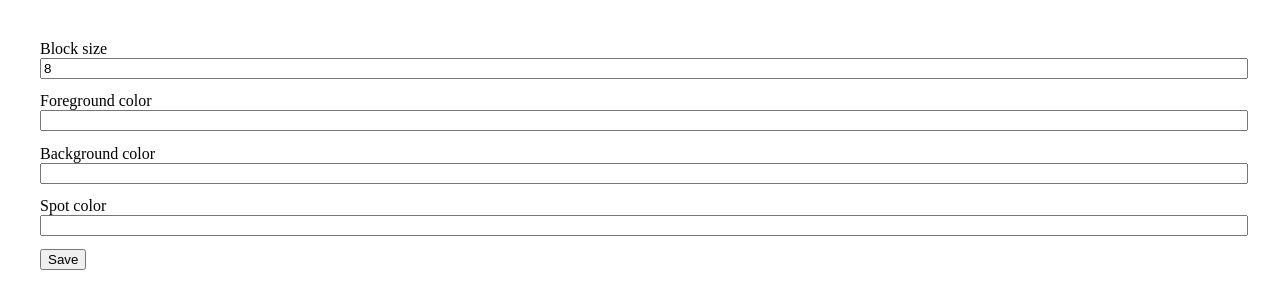
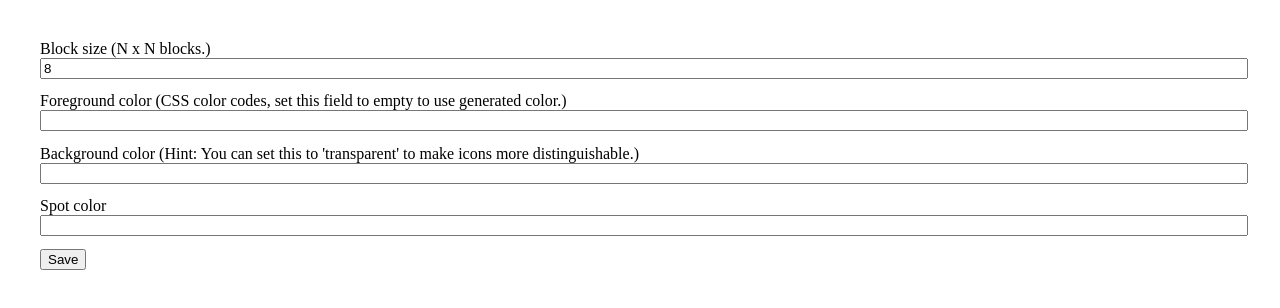
Before and after one commit to wolfgang42/identfavicon-quantum, a browser extension: page src/options.html in a window 1280 px wide. Drawn offline with Linux system fonts and the light colour scheme.

Commit message:
Add some descriptions to options page.

```diff
--- a/src/options.html
+++ b/src/options.html
@@ -28,11 +28,11 @@
 
 <body>
     <form class="browser-style">
-        <label>Block size</label>
+        <label>Block size (N x N blocks.)</label>
         <input type="text" id="id_block_size">
-        <label>Foreground color</label>
+        <label>Foreground color (CSS color codes, set this field to empty to use generated color.)</label>
         <input type="text" id="id_fg_color">
-        <label>Background color</label>
+        <label>Background color (Hint: You can set this to 'transparent' to make icons more distinguishable.)</label>
         <input type="text" id="id_bg_color">
         <label>Spot color</label>
         <input type="text" id="id_spot_color">
```
